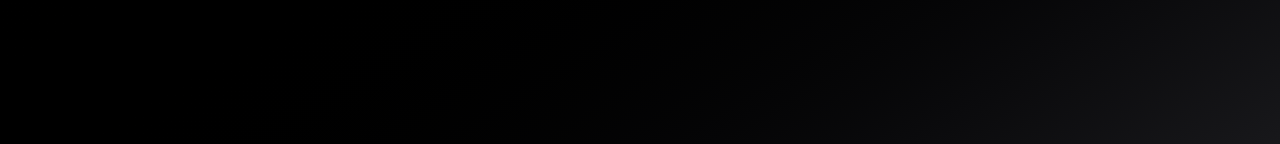
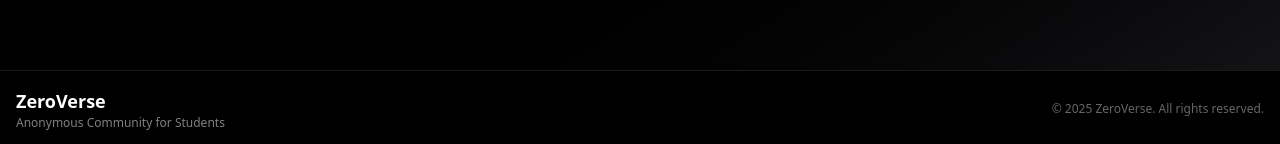
Before and after one commit to abhinavxdd/ZeroVerse, a Next.js app in the folder client/: page / in a window 1280 px wide. Shown: the part 653-797 px from the top of the page. Built offline with nearby package versions, Linux system fonts and the light colour scheme; no server answers.

Commit message:
add footer

```diff
--- a/client/src/app/layout.js
+++ b/client/src/app/layout.js
@@ -1,6 +1,7 @@
 import { Geist, Geist_Mono } from "next/font/google";
 import "./globals.css";
 import Navbar from "@/components/Navbar";
+import Footer from "@/components/Footer";
 import { AuthProvider } from "@/contexts/AuthContext";
 import { Toaster } from "sonner";
 
@@ -23,11 +24,12 @@
   return (
     <html lang="en" className="dark">
       <body
-        className={`${geistSans.variable} ${geistMono.variable} antialiased min-h-screen bg-gradient-to-br from-zinc-950 via-black to-zinc-900 text-foreground`}
+        className={`${geistSans.variable} ${geistMono.variable} antialiased min-h-screen bg-gradient-to-br from-zinc-950 via-black to-zinc-900 text-foreground flex flex-col`}
       >
         <AuthProvider>
           <Navbar />
-          {children}
+          <main className="flex-1">{children}</main>
+          <Footer />
           <Toaster position="top-center" richColors />
         </AuthProvider>
       </body>
--- /dev/null
+++ b/client/src/components/Footer.jsx
@@ -0,0 +1,24 @@
+import Link from "next/link";
+
+export default function Footer() {
+  return (
+    <footer className="border-t border-white/10 bg-black mt-auto">
+      <div className="container mx-auto px-4 py-4">
+        <div className="flex flex-col md:flex-row justify-between items-center gap-2">
+          {/* Brand */}
+          <div className="text-center md:text-left">
+            <h3 className="text-lg font-bold text-white">ZeroVerse</h3>
+            <p className="text-xs text-white/50">
+              Anonymous Community for Students
+            </p>
+          </div>
+
+          {/* Copyright */}
+          <div className="text-xs text-white/40">
+            © {new Date().getFullYear()} ZeroVerse. All rights reserved.
+          </div>
+        </div>
+      </div>
+    </footer>
+  );
+}
```
